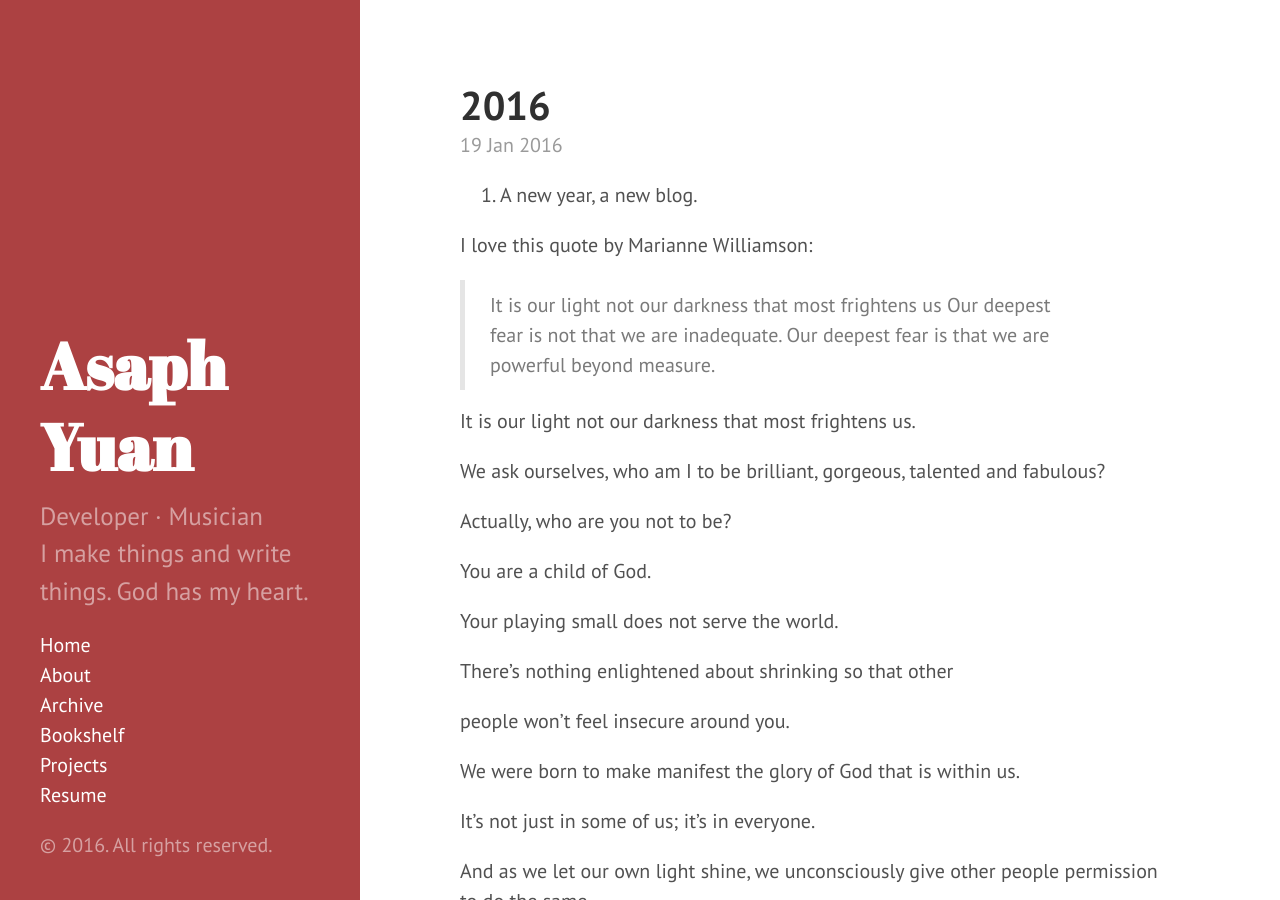
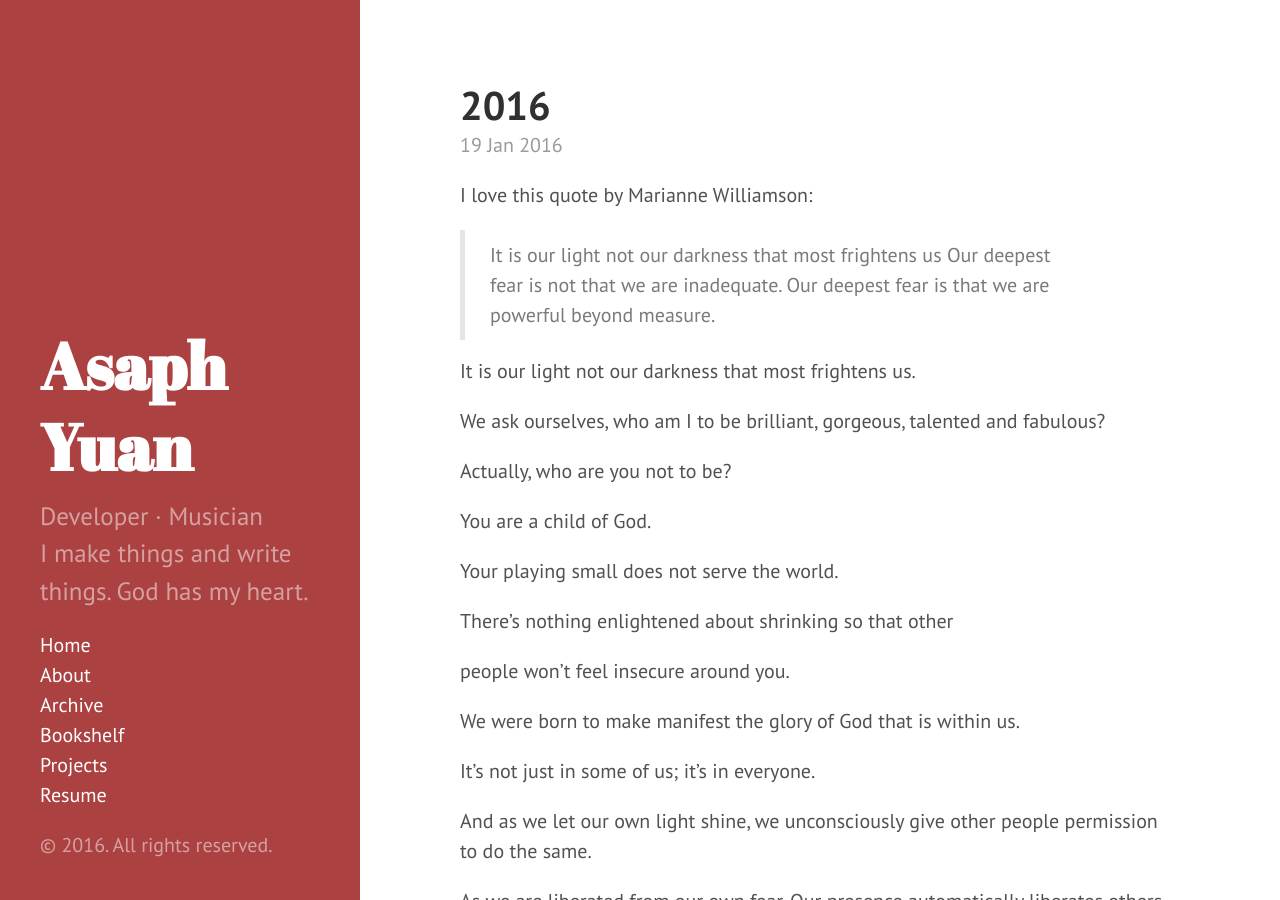
Before and after one commit to asaphy/asaphy.github.io, a Jekyll site: the page built from _posts/2016-1-19-2016.md, in a window 1280 px wide and 900 px high. Built offline with Jekyll 4.4.1, drawn with Linux system fonts in a browser that asks for light colours.

```diff
--- a/_posts/2016-1-19-2016.md
+++ b/_posts/2016-1-19-2016.md
@@ -2,10 +2,6 @@
 layout: post
 title: 2016
 ---
-
-
-2016. A new year, a new blog.
-
 
 I love this quote by Marianne Williamson:
 
```
